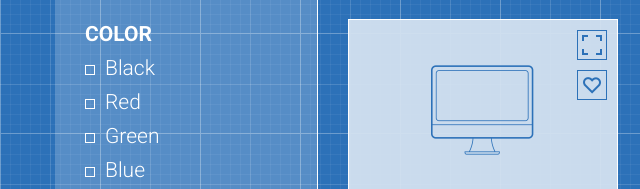
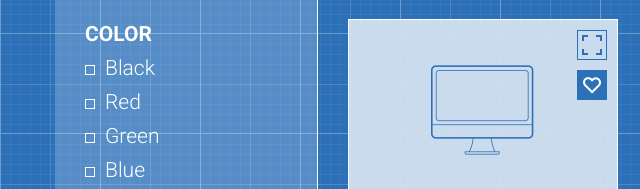
Before and after one commit to dimonkatri4/dimonkatri4.github.io, a plain HTML site: page index.html in a window 1280 px wide. Both pictures are taken after a click on the element 591 px from the left and 552 px from the top of the page. Shown: the part 467-656 px from the top of the page, 0-640 px from the left. Drawn offline with Linux system fonts and the light colour scheme.

Commit message:
added liked in project

```diff
--- a/app.js
+++ b/app.js
@@ -12,10 +12,13 @@ for (let i=0; i < addToCartButtons.length; i++) {
 }
 
 let likeButtons = document.querySelectorAll(".like_btn");
-console.log(likeButtons);
 for (let i=0; i < likeButtons.length; i++) {
 	likeButtons[i].addEventListener('click', function() {
-		likeButtons.style.backgroundColor = '#2c71b8';
+		if(likeButtons[i].classList.contains("liked")) {
+			likeButtons[i].classList.remove("liked")
+		} else {
+			likeButtons[i].classList.add("liked")
+		}
 
 	} )
 }
--- a/style.css
+++ b/style.css
@@ -335,7 +335,7 @@ li:nth-child(2) {
 	top: 50px;
 	background: url(images/like.png) no-repeat 50% 50%;
 }
-.like_btn:hover {
+.like_btn:hover, .liked {
 	background: url(images/like2.png) no-repeat 50% 50%;
 	background-color: #2c71b8;
 }
```
